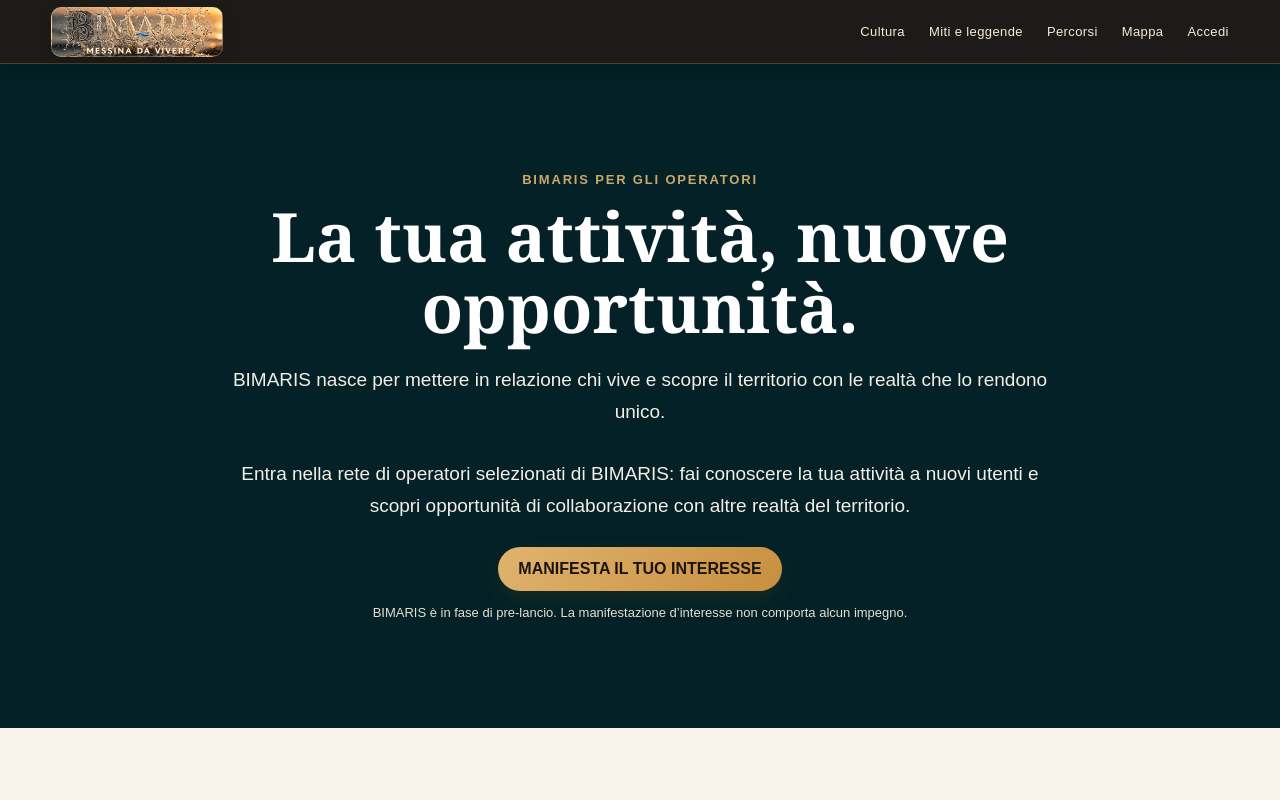
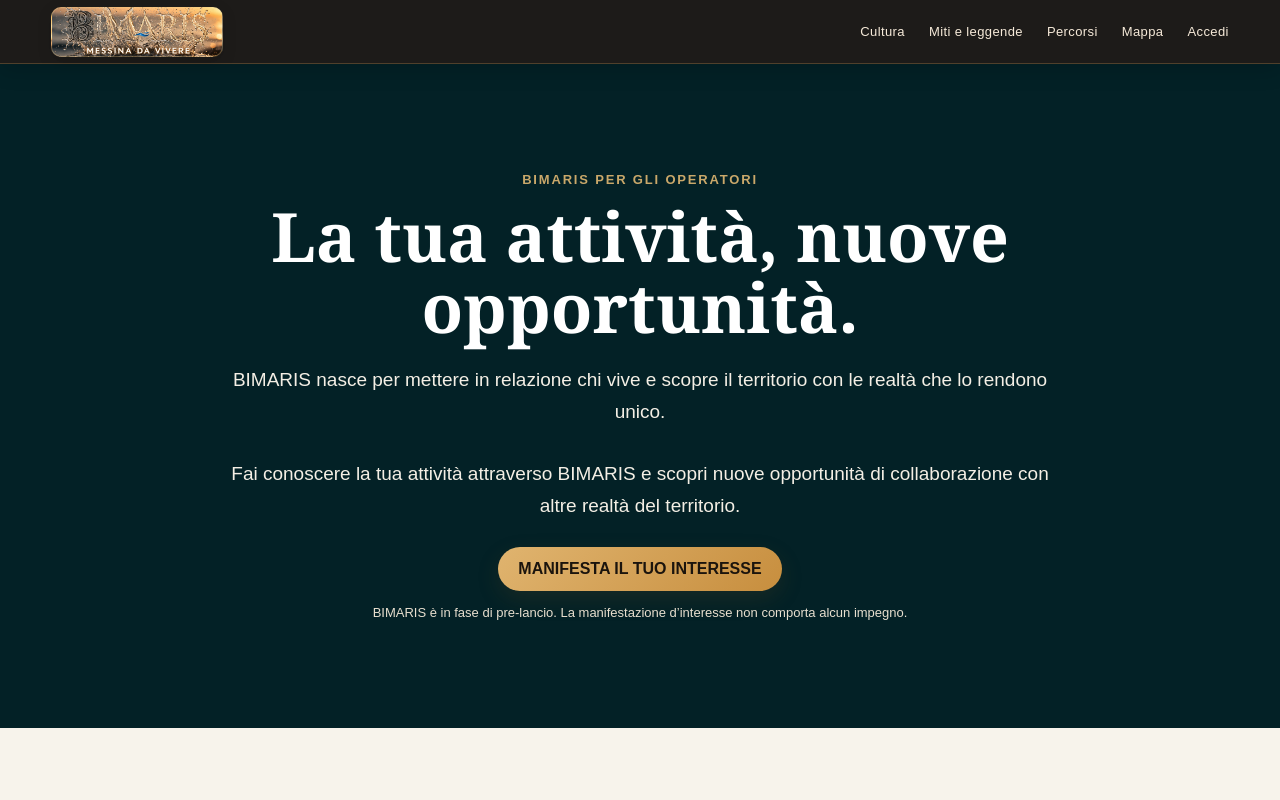
Before and after one commit to giovannibrunetto/bimaris-platform, a Next.js app in the folder apps/web/: page /operatori/interesse in a window 1280 px wide. Shown: the top 800 px of the page. Built offline with nearby package versions, Linux system fonts and the light colour scheme.

Commit message:
copy: refine operator prelaunch hero benefit

```diff
--- a/apps/web/app/operatori/interesse/page.tsx
+++ b/apps/web/app/operatori/interesse/page.tsx
@@ -14,7 +14,7 @@ export default function OperatorInterestPage(){
  async function submit(e:FormEvent<HTMLFormElement>){e.preventDefault();setError("");setSending(true);const form=new FormData(e.currentTarget);const payload=Object.fromEntries(form.entries());try{const res=await fetch("/api/operator-interest",{method:"POST",headers:{"Content-Type":"application/json"},body:JSON.stringify(payload)});if(!res.ok){const data=await res.json().catch(()=>({}));throw new Error(data.error||"submit_failed")}setSent(true)}catch(err:any){setError(err?.message==="rate_limited"?"Hai effettuato troppi tentativi. Riprova più tardi.":"Non è stato possibile registrare la manifestazione d’interesse. Controlla i dati e riprova.")}finally{setSending(false)}}
  const scrollToForm=()=>document.getElementById("manifestazione-interesse")?.scrollIntoView({behavior:"smooth",block:"start"});
  return <>
- <section style={{background:teal,color:"#fff",padding:"clamp(64px,9vw,108px) 20px"}}><div style={{maxWidth:980,margin:"0 auto",textAlign:"center"}}><div style={{fontSize:13,fontWeight:800,letterSpacing:".14em",textTransform:"uppercase",color:gold}}>BIMARIS per gli operatori</div><h1 style={{maxWidth:900,margin:"14px auto 22px",fontFamily:"Georgia,serif",fontSize:"clamp(40px,5.5vw,68px)",lineHeight:1.04,color:"#fff"}}>La tua attività, nuove opportunità.</h1><p style={{maxWidth:820,margin:"0 auto 26px",color:"#f4efe5",fontSize:"clamp(17px,2vw,19px)",lineHeight:1.65}}>BIMARIS nasce per mettere in relazione chi vive e scopre il territorio con le realtà che lo rendono unico.<br/><br/>Entra nella rete di operatori selezionati di BIMARIS: fai conoscere la tua attività a nuovi utenti e scopri opportunità di collaborazione con altre realtà del territorio.</p><button className="button" type="button" onClick={scrollToForm}>MANIFESTA IL TUO INTERESSE</button><p style={{maxWidth:700,margin:"14px auto 0",fontSize:13,color:"#e8dfcf"}}>BIMARIS è in fase di pre-lancio. La manifestazione d’interesse non comporta alcun impegno.</p></div></section>
+ <section style={{background:teal,color:"#fff",padding:"clamp(64px,9vw,108px) 20px"}}><div style={{maxWidth:980,margin:"0 auto",textAlign:"center"}}><div style={{fontSize:13,fontWeight:800,letterSpacing:".14em",textTransform:"uppercase",color:gold}}>BIMARIS per gli operatori</div><h1 style={{maxWidth:900,margin:"14px auto 22px",fontFamily:"Georgia,serif",fontSize:"clamp(40px,5.5vw,68px)",lineHeight:1.04,color:"#fff"}}>La tua attività, nuove opportunità.</h1><p style={{maxWidth:820,margin:"0 auto 26px",color:"#f4efe5",fontSize:"clamp(17px,2vw,19px)",lineHeight:1.65}}>BIMARIS nasce per mettere in relazione chi vive e scopre il territorio con le realtà che lo rendono unico.<br/><br/>Fai conoscere la tua attività attraverso BIMARIS e scopri nuove opportunità di collaborazione con altre realtà del territorio.</p><button className="button" type="button" onClick={scrollToForm}>MANIFESTA IL TUO INTERESSE</button><p style={{maxWidth:700,margin:"14px auto 0",fontSize:13,color:"#e8dfcf"}}>BIMARIS è in fase di pre-lancio. La manifestazione d’interesse non comporta alcun impegno.</p></div></section>
 
  <section style={{...section,background:ivory}}><div style={wrap}><div style={{color:gold,fontWeight:800,fontSize:13,letterSpacing:".12em",textTransform:"uppercase"}}>Fatti scoprire</div><h2 style={{fontFamily:"Georgia,serif",fontSize:"clamp(30px,4vw,44px)",margin:"8px 0 16px",color:teal}}>Porta la tua attività davanti a chi sta cercando cosa vivere.</h2><p style={{maxWidth:850,fontSize:17,lineHeight:1.7,color:"#4d5960"}}>BIMARIS permette di presentare la tua attività, le tue esperienze e ciò che ti distingue a persone che stanno cercando cosa vivere, vedere, assaggiare o fare sul territorio. Non vogliamo costruire un semplice elenco di attività: vogliamo aiutare l’utente a scoprire qualcosa che gli interessa e arrivare all’operatore che può offrirglielo.</p></div></section>
 
```
